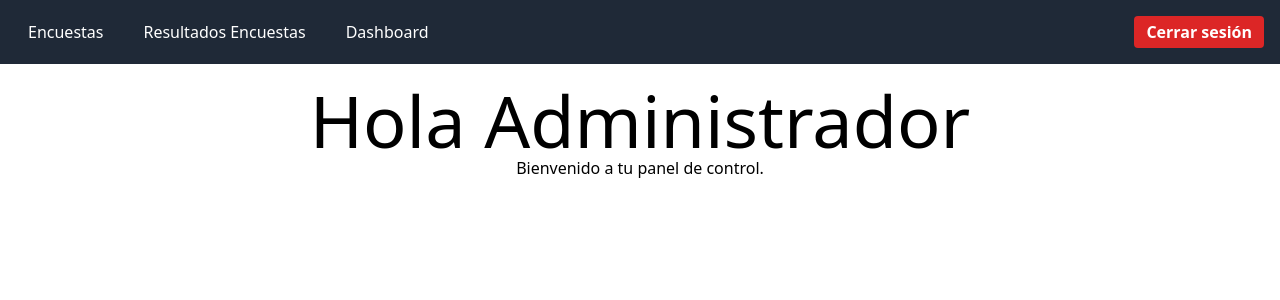
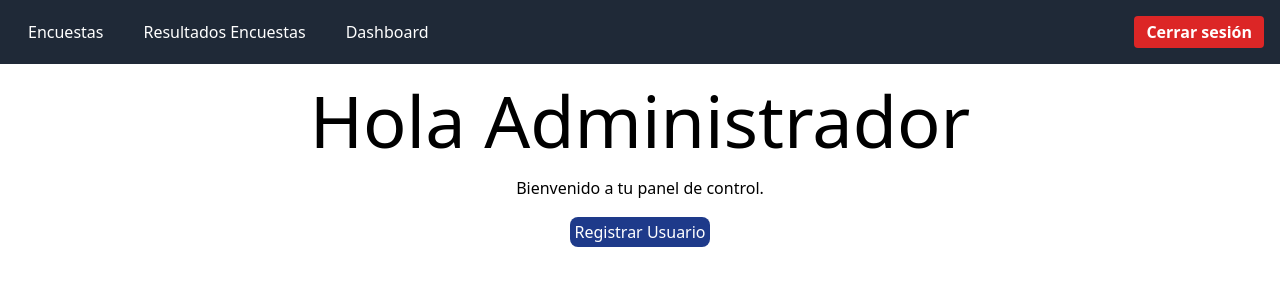
Before and after one commit to ImanolTane05/copycomtlax, a React (Create React App) app in the folder frontend/: page /admin/dashboard in a window 1280 px wide. Shown: the top 300 px of the page. Built offline with nearby package versions, Linux system fonts and the light colour scheme; sample sign-in values are in the browser's storage.

Commit message:
Título en Visitors, eliminado registrar de menús fuera de Dashboard

```diff
--- a/frontend/src/pages/DashboardAdmin.js
+++ b/frontend/src/pages/DashboardAdmin.js
@@ -1,10 +1,17 @@
 import React from 'react';
+import { Link } from 'react-router-dom';
 
 const DashboardAdmin = () => {
   return (
     <div style={{ padding: 20, textAlign: 'center' }}>
       <h1 className=' text-7xl'>Hola Administrador</h1>
-      <p>Bienvenido a tu panel de control.</p>
+      <p className='p-5'>Bienvenido a tu panel de control.</p>
+
+      <Link to="/register"
+      className="bg-blue-900 text-white p-1 hover:bg-blue-800 transition-transform rounded-lg"
+      >
+        Registrar Usuario
+      </Link>
     </div>
   );
 };
--- a/frontend/src/pages/LoginAdmin.js
+++ b/frontend/src/pages/LoginAdmin.js
@@ -102,13 +102,6 @@ const LoginAdmin = () => {
           <button type="submit" className={styles.submitButton}>
             Iniciar sesión
           </button>
-
-          <p className={styles.toggleText}>
-            ¿No tienes cuenta?{' '}
-            <Link to="/register" className={styles.toggleLink}>
-              Regístrate
-            </Link>
-          </p>
         </form>
       </div>
     </section>
--- a/frontend/src/pages/Register.js
+++ b/frontend/src/pages/Register.js
@@ -110,11 +110,6 @@ const Register = () => {
         <button type="submit" className={styles.submitButton}>
           Registrarse
         </button>
-
-        <p className={styles.toggleText}>
-          ¿Ya tienes cuenta?{' '}
-          <Link to="/login" className={styles.toggleLink}>Inicia sesión</Link>
-        </p>
       </form>
     </div>
   );
--- a/frontend/src/pages/Visitor.js
+++ b/frontend/src/pages/Visitor.js
@@ -4,7 +4,7 @@ import ArticleCard from '../components/ArticleCard';
 const Visitor = () => {
   return (
     <div className='p-20 text-center'>
-      <h1 className='text-2xl'>Hola Amigo ❤️!</h1>
+      <h1 className='text-3xl'>Periodistas Unidos</h1>
       <p>Bienvenido a la sección pública de noticias.</p>
       <div className='grid grid-cols-1 md:grid-cols-2 2xl:grid-cols-3 my-10 gap-10'>
         <ArticleCard/>
```
